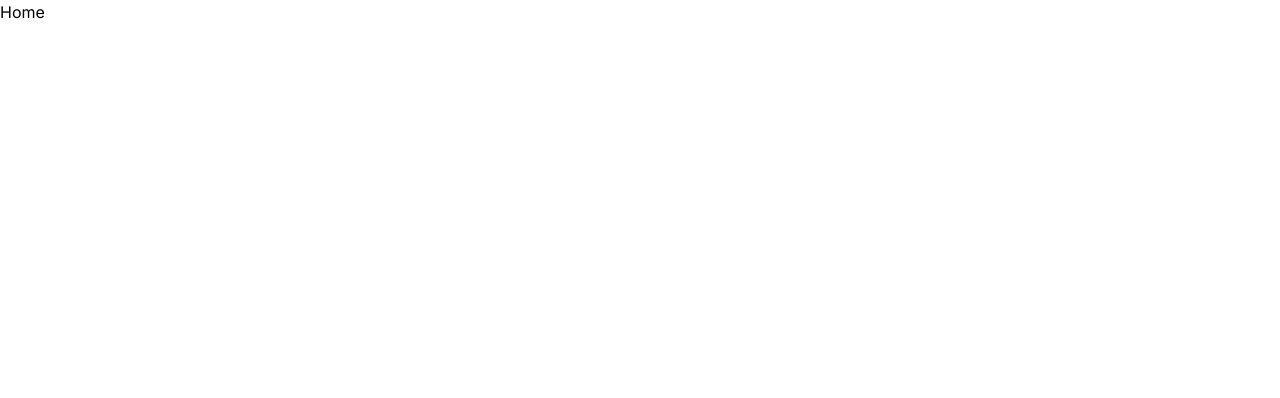
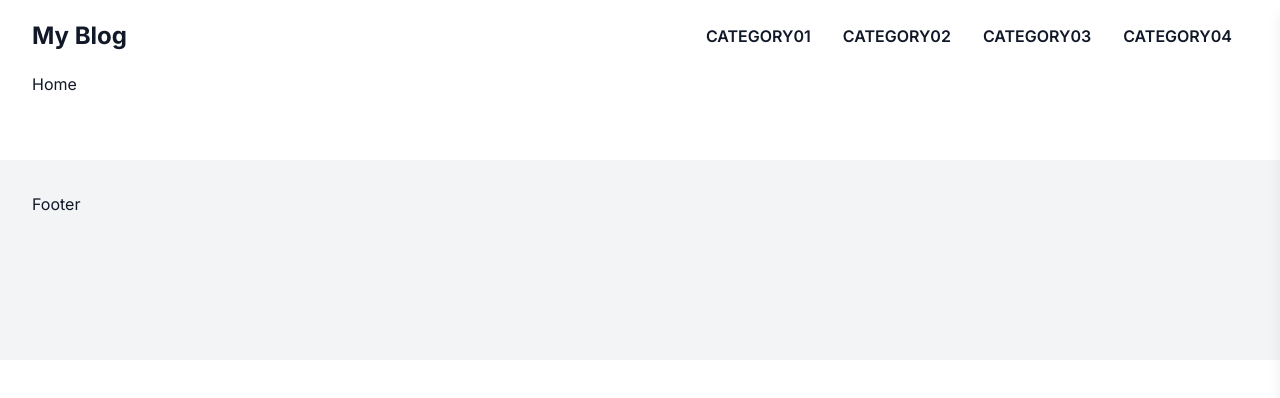
Before and after one commit to c2-house/next-mdx-blog-template, a Next.js app: page / in a window 1280 px wide. Shown: the top 398 px of the page. Built offline with nearby package versions, Linux system fonts and the light colour scheme.

Commit message:
Add global layout

```diff
--- a/app/layout.tsx
+++ b/app/layout.tsx
@@ -1,22 +1,26 @@
-import type { Metadata } from 'next'
-import { Inter } from 'next/font/google'
-import './globals.css'
+import type { Metadata } from 'next';
+import { Inter } from 'next/font/google';
+import clsx from 'clsx';
+import './globals.css';
 
-const inter = Inter({ subsets: ['latin'] })
+import Header from '@/components/Layout/Header';
+import Footer from '@/components/Layout/Footer';
+
+const inter = Inter({ subsets: ['latin'] });
 
 export const metadata: Metadata = {
   title: 'Create Next App',
   description: 'Generated by create next app',
-}
+};
 
-export default function RootLayout({
-  children,
-}: {
-  children: React.ReactNode
-}) {
-  return (
-    <html lang="en">
-      <body className={inter.className}>{children}</body>
-    </html>
-  )
-}
+const RootLayout = ({ children }: { children: React.ReactNode }) => (
+  <html lang="en">
+    <body className={clsx('text-gray-900', inter.className)}>
+      <Header />
+      {children}
+      <Footer />
+    </body>
+  </html>
+);
+
+export default RootLayout;
--- /dev/null
+++ b/app/not-found.tsx
@@ -0,0 +1,18 @@
+import Link from 'next/link';
+
+const NotFound = () => {
+  return (
+    <div className="container-xl flex h-[80dvh] flex-col items-center justify-center">
+      <h2 className="text-2xl font-bold">Not Found</h2>
+      <p className="mb-6 mt-4">Could not find requested resource</p>
+      <Link
+        href="/"
+        className="flex justify-center rounded-lg bg-slate-900 px-4 py-3 text-sm font-semibold text-white hover:bg-slate-700"
+      >
+        Return Home
+      </Link>
+    </div>
+  );
+};
+
+export default NotFound;
--- a/app/page.tsx
+++ b/app/page.tsx
@@ -1,3 +1,5 @@
-export default function Home() {
-  return <div>Home</div>;
-}
+const Home = () => {
+  return <main className="container-xl">Home</main>;
+};
+
+export default Home;
--- /dev/null
+++ b/components/Layout/Drawer.tsx
@@ -0,0 +1,60 @@
+import clsx from 'clsx';
+import Link from 'next/link';
+import { categories } from './constants';
+import { CloseIcon } from '@/public/icons';
+
+interface Props {
+  isOpen: boolean;
+  setIsOpen: (isOpen: boolean) => void;
+}
+
+const Drawer = ({ isOpen, setIsOpen }: Props) => {
+  return (
+    <div>
+      <div
+        className={clsx(
+          'fixed right-0 top-0 z-40 flex h-full w-64 transform flex-col bg-gray-100 p-4 text-gray-700 shadow-lg transition-transform duration-500',
+          { 'translate-x-0': isOpen, 'translate-x-full': !isOpen },
+        )}
+      >
+        <div className="flex justify-end">
+          <button
+            aria-label="close sidebar"
+            className="cursor-pointer p-1"
+            onClick={() => setIsOpen(false)}
+          >
+            <CloseIcon className="fill-current" />
+          </button>
+        </div>
+
+        <nav>
+          <ul className="flex flex-col items-center">
+            {categories.map((category) => (
+              <li key={category} className="w-full">
+                <Link
+                  href={`/category/${category}`}
+                  className="inline-block w-full p-2 text-center font-semibold uppercase transition-colors hover:text-slate-400"
+                  onClick={() => setIsOpen(false)}
+                >
+                  {category}
+                </Link>
+              </li>
+            ))}
+          </ul>
+        </nav>
+      </div>
+
+      <div
+        aria-label="drawer overlay"
+        role="button"
+        className={clsx('fixed inset-0 cursor-default backdrop-blur transition-all', {
+          'pointer-events-auto z-30 bg-gray-900/80': isOpen,
+          'pointer-events-none z-[-1] bg-transparent': !isOpen,
+        })}
+        onClick={() => setIsOpen(false)}
+      />
+    </div>
+  );
+};
+
+export default Drawer;
--- /dev/null
+++ b/components/Layout/Footer.tsx
@@ -0,0 +1,9 @@
+const Footer = () => {
+  return (
+    <footer className="pb-safe mt-16 h-[200px] bg-gray-100">
+      <div className="container-xl pt-8">Footer</div>
+    </footer>
+  );
+};
+
+export default Footer;
--- /dev/null
+++ b/components/Layout/Header.tsx
@@ -0,0 +1,55 @@
+'use client';
+
+import Link from 'next/link';
+import { useState } from 'react';
+
+import { categories } from './constants';
+import { MenuIcon } from '@/public/icons';
+import Drawer from './Drawer';
+
+const Header = () => {
+  const [isDrawerOpen, setIsDrawerOpen] = useState(false);
+
+  return (
+    <>
+      <header>
+        <div className="container-xl py-3 md:py-5">
+          <div className="flex items-center justify-between">
+            <Link href="/" className="text-xl font-bold md:text-2xl">
+              My Blog
+            </Link>
+
+            <nav className="hidden lg:block">
+              <ul className="flex items-center">
+                {categories.map((category) => (
+                  <li key={category}>
+                    <Link
+                      href={`/category/${category}`}
+                      className="px-4 py-2 font-semibold uppercase transition-colors hover:text-slate-400"
+                    >
+                      {category}
+                    </Link>
+                  </li>
+                ))}
+              </ul>
+            </nav>
+
+            <div className="flex items-center lg:hidden">
+              <button
+                aria-label="open sidebar"
+                className="p-1"
+                onClick={() => setIsDrawerOpen(true)}
+              >
+                <MenuIcon className="fill-current" />
+              </button>
+            </div>
+          </div>
+        </div>
+      </header>
+
+      <Drawer isOpen={isDrawerOpen} setIsOpen={setIsDrawerOpen} />
+    </>
+  );
+};
+
+export default Header;
--- /dev/null
+++ b/components/Layout/constants.ts
@@ -0,0 +1 @@
+export const categories = ['category01', 'category02', 'category03', 'category04'];
--- /dev/null
+++ b/public/icons/index.ts
@@ -0,0 +1,4 @@
+import MenuIcon from './menu.svg';
+import CloseIcon from './close.svg';
+
+export { MenuIcon, CloseIcon };
```
Also changed, not shown: public/icons/close.svg (added), public/icons/menu.svg (added).
